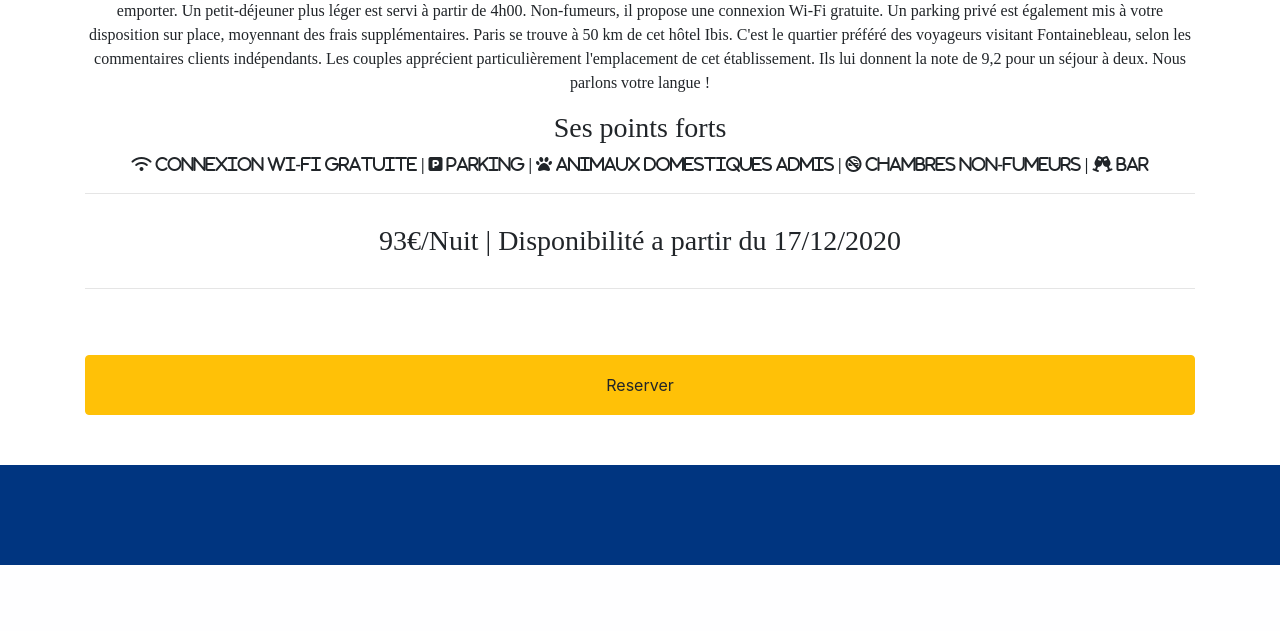
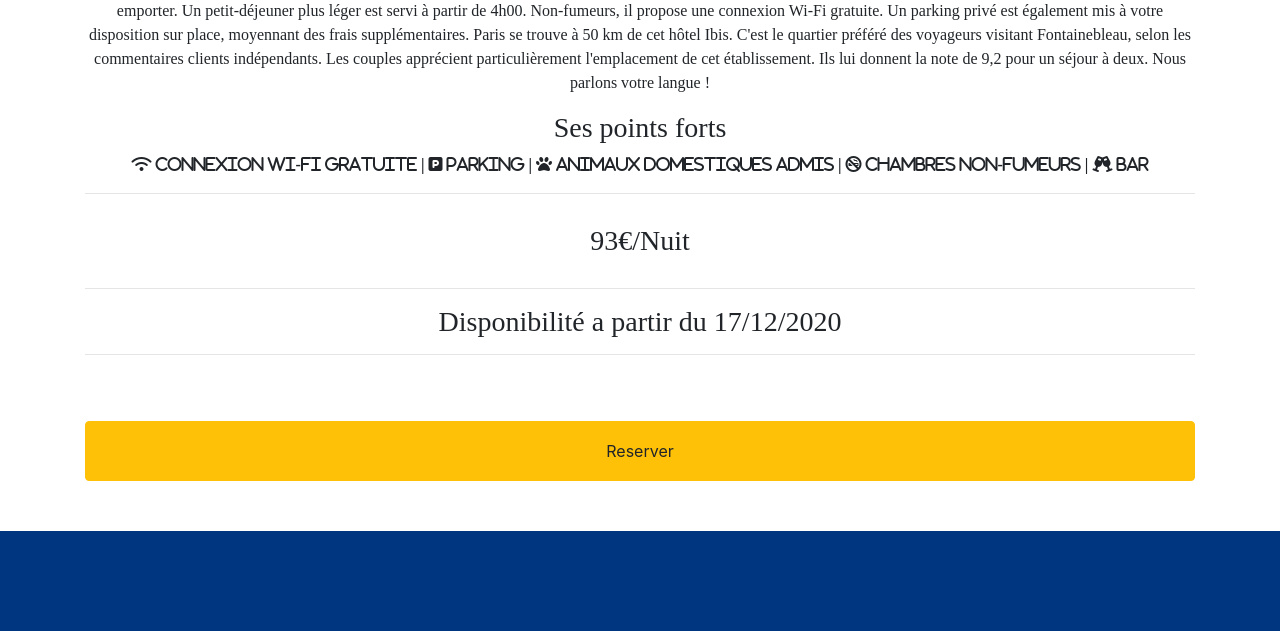
Before and after one commit to ABDELKADER-JCMAIROT-PROJET-GITE/GITE, a PHP site: page /gite/reservation.php in a window 1280 px wide. Shown: the part 1143-1774 px from the top of the page. Before the commit the page ends 1708 px from the top, so only its background shows below. Run offline with PHP 8.4, Linux system fonts and the light colour scheme; some libraries are stand-ins or nearby versions.

Commit message:
correction du prix et de la disponibilité

```diff
--- a/reservation.php
+++ b/reservation.php
@@ -2,8 +2,8 @@
 include('inc/header.php');
 ?>
     <div class="reservation shadow p-3 mb-5 bg-white rounded"><h1>Reservation</h1></div>
-<div><h2 class="ibis">ibis Château de Fontainebleau</h2>
-<span>18 rue de Ferrare, 77300 Fontainebleau, France</span></div>
+    <div><h2 class="ibis">ibis Château de Fontainebleau</h2>
+        <span>18 rue de Ferrare, 77300 Fontainebleau, France</span></div>
     <!--        debut entet img-->
     <!--        div papa-->
     <div class="photosreservation shadow-lg p-3 mb-5 bg-light rounded">
@@ -35,7 +35,10 @@ include('inc/header.php');
         <i class="fas fa-parking"> Parking | </i> <i class="fas fa-paw"> Animaux domestiques admis | </i>
         <i class="fas fa-smoking-ban"> Chambres non-fumeurs | </i>
         <i class="fas fa-glass-cheers"> Bar</i>
-        <hr><h3 class="prix-nuit">93€/Nuit | Disponibilité a partir du 17/12/2020</h3>
+        <hr>
+        <h3 class="prix-nuit">93€/Nuit</h3>
+        <hr>
+        <h3>Disponibilité a partir du 17/12/2020</h3>
         <hr>
     </div>
     <div class="d-grid gap-2">
```
